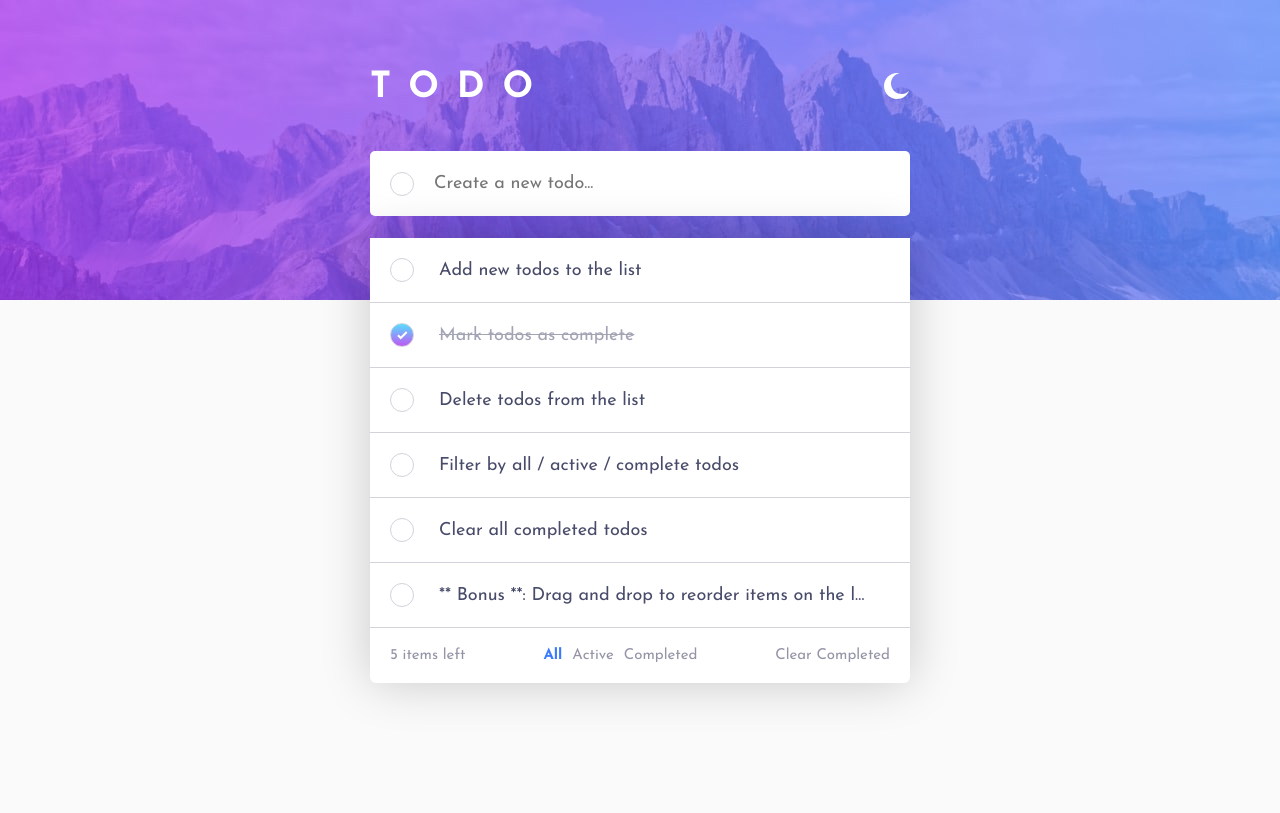
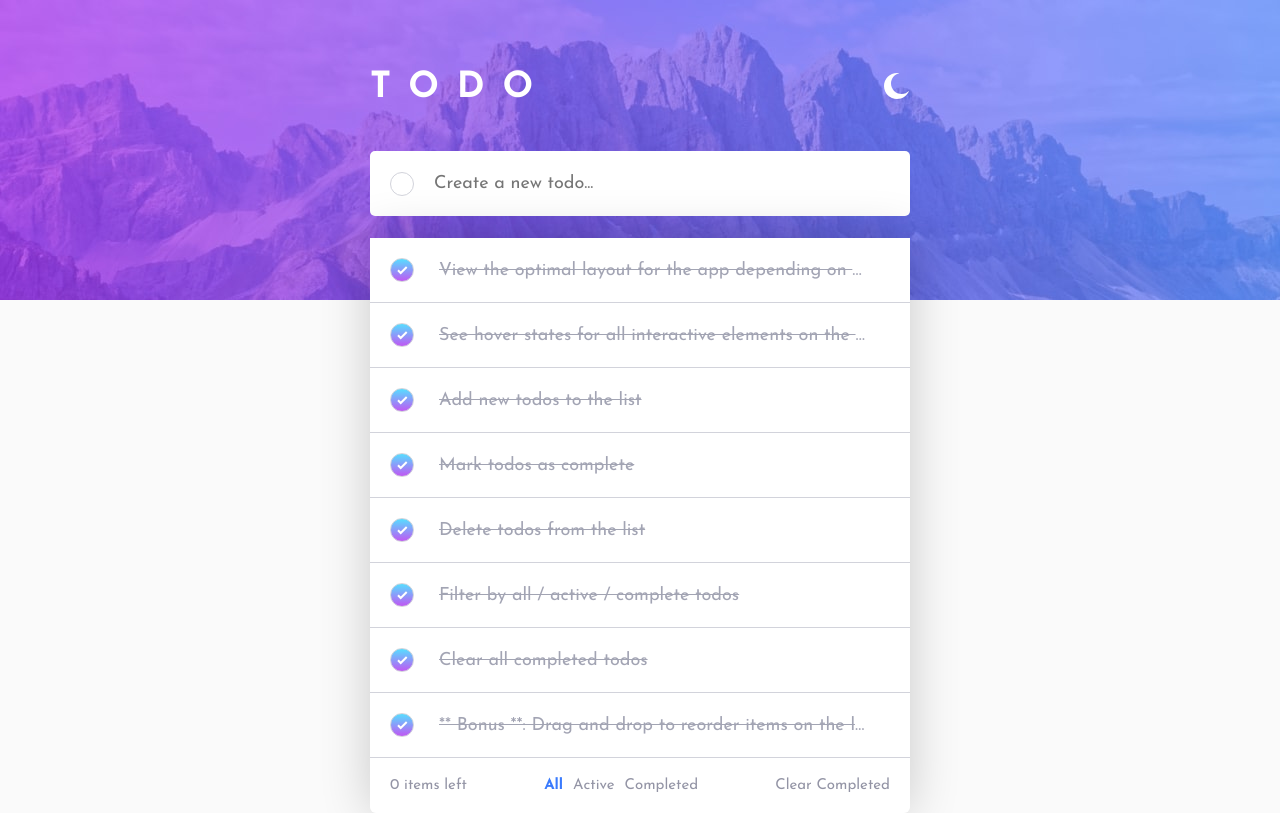
Before and after one commit to RomanPustovyi/ToDoApp, a React (Create React App) app: page / in a window 1280 px wide. Built offline with nearby package versions, Linux system fonts and the light colour scheme.

Commit message:
Refactor todo list state. Update list reorder logic. Fix list flickering issue during item drag-and-drop

```diff
--- a/src/components/TodoList.js
+++ b/src/components/TodoList.js
@@ -3,9 +3,10 @@ import { TodoListItem } from './TodoListItem'
 import { TodoFilters } from './TodoFilters'
 import { useTodos } from '../features/todo/useTodo'
 import { DragDropContext, Droppable } from 'react-beautiful-dnd'
+import { useMemo } from 'react'
 
 export const TodoList = () => {
-    const { allTodos, todosToDisplay, remainingTodos, deleteAllCompleted, setTodos } = useTodos()
+    const { allTodos, order, filter, deleteAllCompleted, setOrder } = useTodos()
 
     const onDragEnd = (result) => {
         const { destination, source, draggableId } = result
@@ -16,12 +17,15 @@ export const TodoList = () => {
             destination.index === source.index
         ) return
 
-        const items = [...allTodos]
-        const [reorderedItem] = items.splice(result.source.index, 1)
-        items.splice(result.destination.index, 0, reorderedItem)
-        console.log(items)
-        setTodos(items)
+        const newOrder = [...order]
+        newOrder.splice(source.index, 1)
+        newOrder.splice(destination.index, 0, draggableId)
+        setOrder(newOrder)
     }
+
+    const remainingTodosCounter = useMemo(() => {
+        return Object.values(allTodos).filter(todo => !todo.isCompleted).length
+    }, [allTodos])
 
     return (
         <div className='ListContainer'>
@@ -33,16 +37,21 @@ export const TodoList = () => {
                 >
                     {(provided) => (
                         <ul ref={provided.innerRef} {...provided.droppableProps}>
-                            {todosToDisplay.map((todo, i) => (
-                                <TodoListItem key={i} data={todo} index={i} />
-                            ))}
+                            {
+                                order.map((todoId, i) => {
+                                    if (filter === 'All') return <TodoListItem key={i} data={allTodos[todoId]} index={i} />
+                                    if (filter === 'Completed' && allTodos[todoId].isCompleted) return <TodoListItem key={i} data={allTodos[todoId]} index={i} />
+                                    if (filter === 'Active' && !allTodos[todoId].isCompleted) return <TodoListItem key={i} data={allTodos[todoId]} index={i} />
+                                    return null
+                                })
+                            }
                             {provided.placeholder}
                         </ul>
                     )}
                 </Droppable>
             </DragDropContext>
             <div className='ListFooter'>
-                <p>{remainingTodos.length} items left</p>
+                <p>{remainingTodosCounter} items left</p>
                 <TodoFilters />
                 <button className="ClearCompletedTodosButton" onClick={deleteAllCompleted}>Clear Completed</button>
             </div>
--- a/src/features/todo/todoMockData.js
+++ b/src/features/todo/todoMockData.js
@@ -1,44 +1,58 @@
-const todos = [
-    // {
-    //     id: '1721761036455',
-    //     text: "View the optimal layout for the app depending on their device's screen size",
-    //     isCompleted: false
-    // },
-    // {
-    //     id: '1721761036454',
-    //     text: "See hover states for all interactive elements on the page",
-    //     isCompleted: false
-    // },
-    {
+const todos = {
+    '1721761036455': {
+        id: '1721761036455',
+        text: "View the optimal layout for the app depending on their device's screen size",
+        isCompleted: true
+    },
+    '1721761036454': {
+        id: '1721761036454',
+        text: "See hover states for all interactive elements on the page",
+        isCompleted: true
+    },
+    '1721761036453': {
         id: '1721761036453',
         text: "Add new todos to the list",
-        isCompleted: false
+        isCompleted: true
     },
-    {
+    '1721761036452': {
         id: '1721761036452',
         text: "Mark todos as complete",
         isCompleted: true
     },
-    {
+    '1721761036451': {
         id: '1721761036451',
         text: "Delete todos from the list",
-        isCompleted: false
+        isCompleted: true
     },
-    {
+    '1721761036450': {
         id: '1721761036450',
         text: "Filter by all / active / complete todos",
-        isCompleted: false
+        isCompleted: true
     },
-    {
+    '1721761036449': {
         id: '1721761036449',
         text: "Clear all completed todos",
-        isCompleted: false
+        isCompleted: true
     },
-    {
+    '1721761036448': {
         id: '1721761036448',
         text: "** Bonus **: Drag and drop to reorder items on the list",
-        isCompleted: false
+        isCompleted: true
     }
+}
+
+const order = [
+    '1721761036455',
+    '1721761036454',
+    '1721761036453',
+    '1721761036452',
+    '1721761036451',
+    '1721761036450',
+    '1721761036449',
+    '1721761036448'
 ]
 
-export default todos
+export default {
+    todos,
+    order
+}
--- a/src/features/todo/todoSlice.js
+++ b/src/features/todo/todoSlice.js
@@ -1,9 +1,10 @@
 import { createSlice } from '@reduxjs/toolkit'
 import { createId } from './utils'
-import todos from './todoMockData'
+import mockData from './todoMockData'
 
 const initialState = {
-    todos: [...todos],
+    todos: mockData.todos,
+    order: mockData.order,
     filter: 'All'
 }
 
@@ -11,28 +12,44 @@ export const todoSlice = createSlice({
     name: 'todo',
     initialState,
     reducers: {
-        setTodos: (state, action) => {
-            state.todos = [...action.payload]
+        setOrder: (state, action) => {
+            state.order = action.payload
         },
         create: (state, action) => {
-            state.todos.unshift({
-                id: createId(),
+            const id = createId()
+            state.todos[id] = {
+                id,
                 isCompleted: action.payload.isCompleted,
                 text: action.payload.text
-            })
+            }
+            state.order.unshift(id)
         },
         toggleTodoStatus: (state, action) => {
-            state.todos = state.todos.map(todo => {
-                if (todo.id === action.payload)
-                    return { ...todo, isCompleted: !todo.isCompleted }
-                return todo
-            })
+            state.todos = {
+                ...state.todos,
+                [action.payload]: {
+                    ...state.todos[action.payload],
+                    isCompleted: !state.todos[action.payload].isCompleted
+                }
+            }
         },
         deleteOne: (state, action) => {
-            state.todos = state.todos.filter(todo => todo.id !== action.payload)
+            const todosCopy = { ...state.todos }
+            delete todosCopy[action.payload]
+            state.todos = todosCopy
+            state.order = state.order.filter(id => id !== action.payload)
         },
         deleteAllCompleted: (state) => {
-            state.todos = state.todos.filter(todo => !todo.isCompleted)
+            const todosCopy = { ...state.todos }
+
+            const todosForDeletion = Object.values(todosCopy).filter(todo => todo.isCompleted)
+
+            const ids = todosForDeletion.map(todo => todo.id)
+            state.order = state.order.filter(id => !ids.includes(id))
+
+            todosForDeletion.forEach(todo => {
+                delete todosCopy[todo.id]
+            })
         },
         setFilter: (state, action) => {
             state.filter = action.payload
@@ -40,6 +57,6 @@ export const todoSlice = createSlice({
     }
 })
 
-export const { setTodos, create, toggleTodoStatus, deleteOne, deleteAllCompleted, setFilter } = todoSlice.actions
+export const { setOrder, create, toggleTodoStatus, deleteOne, deleteAllCompleted, setFilter } = todoSlice.actions
 
 export default todoSlice.reducer
--- a/src/features/todo/useTodo.js
+++ b/src/features/todo/useTodo.js
@@ -1,52 +1,24 @@
 import { useSelector, useDispatch } from 'react-redux'
-import { useCallback, useEffect, useState } from 'react'
+import { useCallback, useEffect, useMemo, useState } from 'react'
 import {
     deleteOne,
     toggleTodoStatus as _toggleTodoStatus,
     deleteAllCompleted as _deleteAllCompleted,
     create,
-    setTodos as _setTodos
+    setOrder as _setOrder
 } from './todoSlice'
 
 export const useTodos = () => {
     const dispatch = useDispatch()
     const allTodos = useSelector(state => state.todoReducer.todos)
+    const order = useSelector(state => state.todoReducer.order)
     const filter = useSelector(state => state.todoReducer.filter)
-    const [remainingTodos, setRemainingTodos] = useState([])
-    const [completedTodos, setCompletedTodos] = useState([])
-    const [todosToDisplay, setTodosToDisplay] = useState([])
-
-    useEffect(() => {
-        const _remainingTodos = []
-        const _completedTodos = []
-
-        allTodos.forEach(todo => {
-            if (todo.isCompleted) {
-                _completedTodos.push(todo)
-            } else {
-                _remainingTodos.push(todo)
-            }
-        })
-
-        setRemainingTodos(_remainingTodos)
-        setCompletedTodos(_completedTodos)
-
-        if (filter === 'Completed') {
-            setTodosToDisplay(_completedTodos)
-        } else if (filter === 'Active') {
-            setTodosToDisplay(_remainingTodos)
-        } else {
-            setTodosToDisplay(allTodos)
-        }
-
-    }, [allTodos, filter])
 
     const deleteAllCompleted = useCallback(() => {
         dispatch(_deleteAllCompleted())
     }, [])
 
     const deleteTodo = useCallback((todoID) => {
-        console.log(todoID)
         dispatch(deleteOne(todoID))
     }, [])
 
@@ -58,19 +30,18 @@ export const useTodos = () => {
         dispatch(create({ text, isCompleted }))
     }, [])
 
-    const setTodos = useCallback((todos) => {
-        dispatch(_setTodos(todos))
+    const setOrder = useCallback((todos) => {
+        dispatch(_setOrder(todos))
     }, [])
 
     return {
         allTodos,
-        remainingTodos,
-        completedTodos,
-        todosToDisplay,
+        filter,
+        order,
         deleteTodo,
         toggleTodoStatus,
         deleteAllCompleted,
         createTodo,
-        setTodos
+        setOrder
     }
 }
--- a/src/store.js
+++ b/src/store.js
@@ -6,5 +6,5 @@ export const store = configureStore({
 	reducer: {
 		todoReducer
 	},
-	// preloadedState: loadStateFromLocalStorage()
+	preloadedState: loadStateFromLocalStorage()
 })
```
